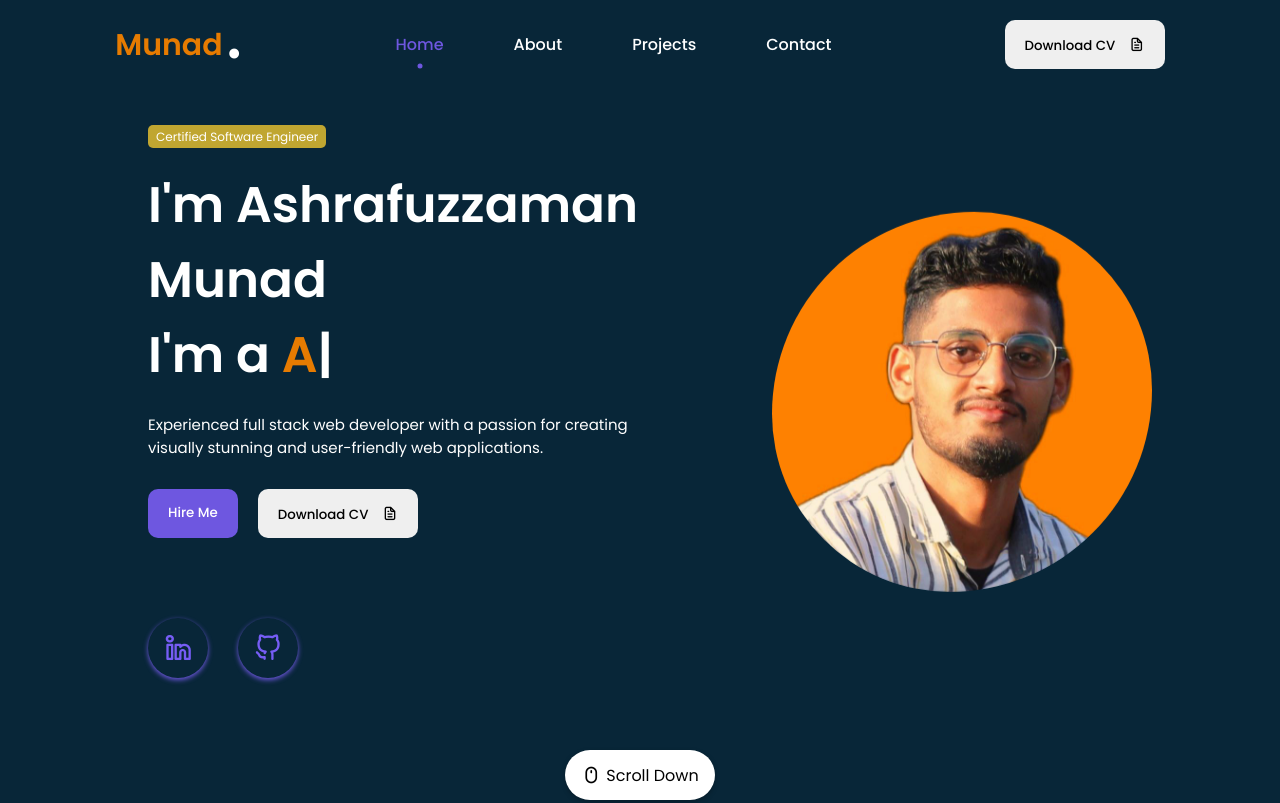
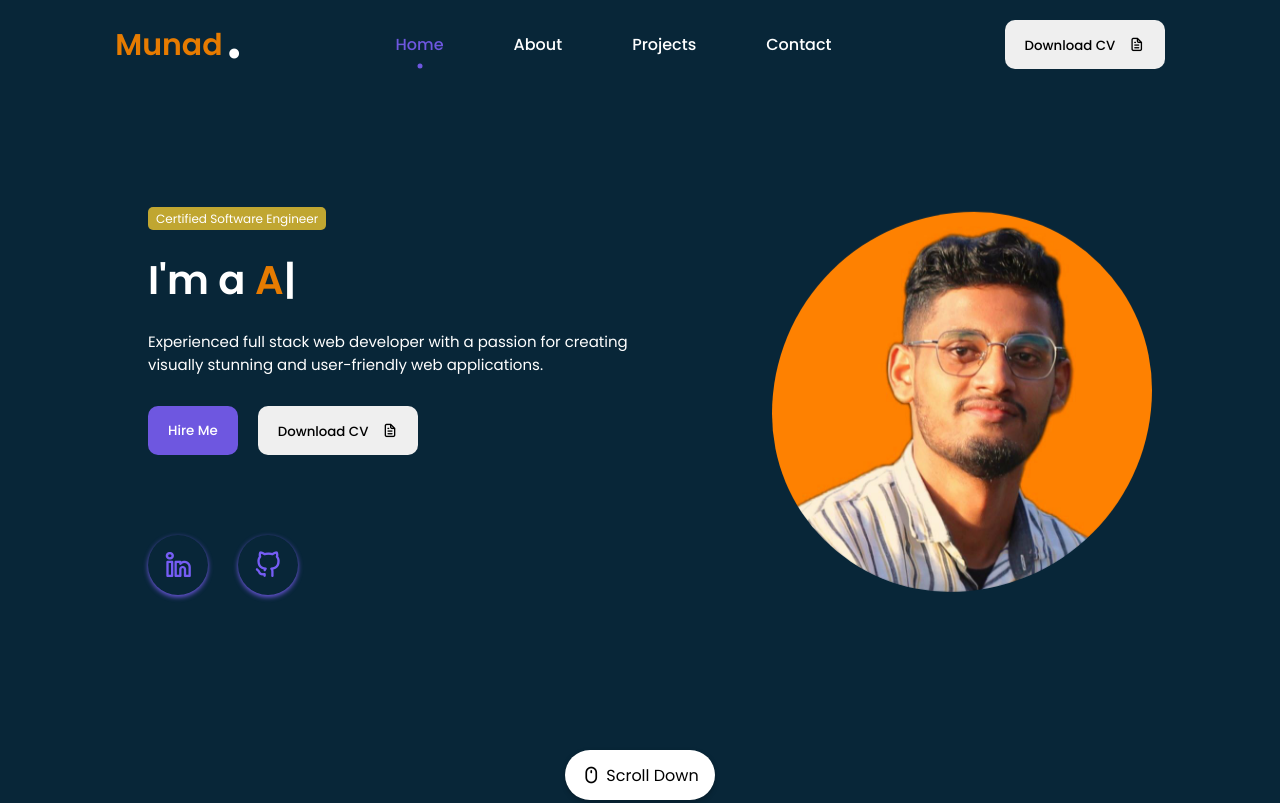
Before and after one commit to munadzaman/munad, a plain HTML site: page index.html in a window 1280 px wide. Shown: the top 803 px of the page. Drawn offline with nearby package versions, Linux system fonts and the light colour scheme.

Commit message:
html + css minor edit

```diff
--- a/assets/css/style.css
+++ b/assets/css/style.css
@@ -181,7 +181,7 @@ nav{
     border-radius: 5px;
 }
 .featured-name{
-    font-size: 50px;
+    font-size: 40px;
     font-weight: 600;
     color: var(--text-color-second);
     margin-block: 20px;
--- a/index.html
+++ b/index.html
@@ -63,7 +63,6 @@
                 <span>Certified Software Engineer</span>
             </div>
             <div class="featured-name">
-                <p1>I'm Ashrafuzzaman Munad</span></p1>
                 <p>I'm a <span class="typedText"></span></p>
             </div>
             <div class="featured-text-info">
```
